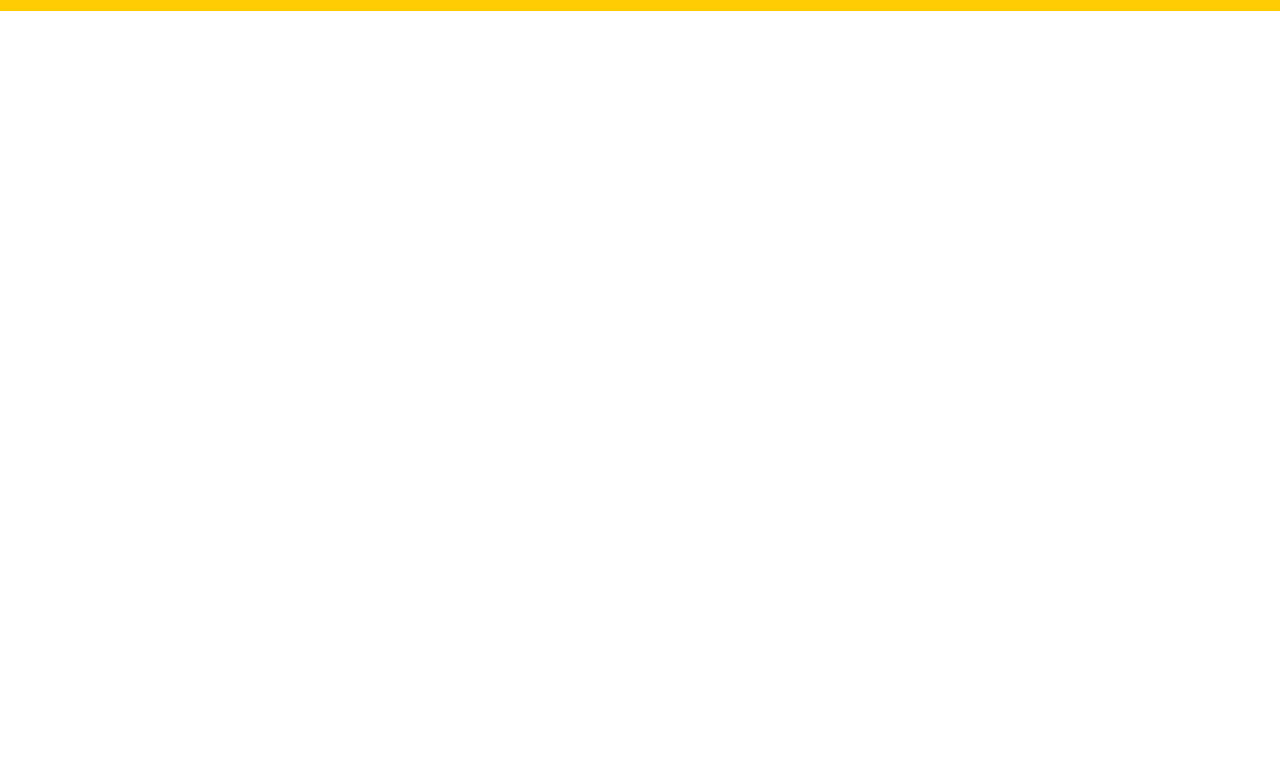
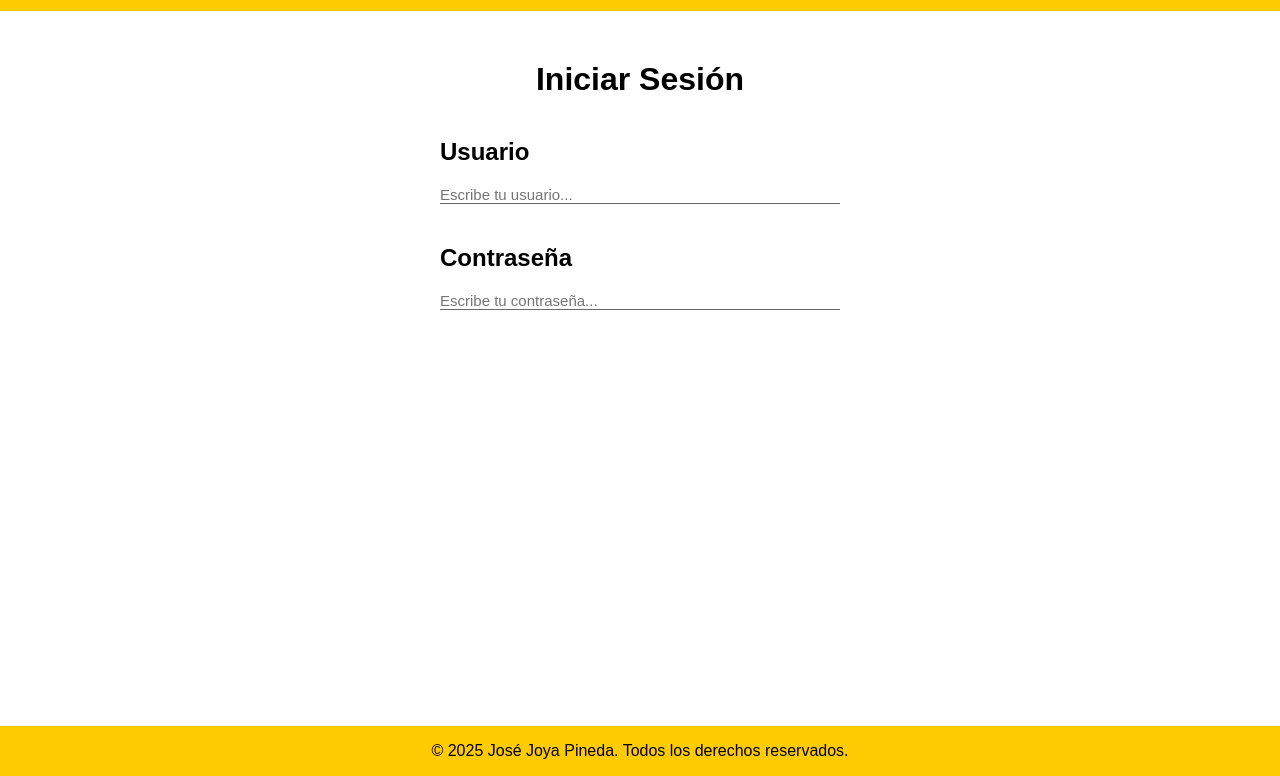
Before and after one commit to PJP27/ogs-brand-clone, a plain HTML site: page Usuario/iniciosesion.html in a window 1280 px wide. Shown: the part 74-850 px from the top of the page. Before the commit the page ends 800 px from the top, so only its background shows below. Drawn offline with Linux system fonts and the light colour scheme; files whose address does not match are found by name; a web font is replaced by a local one.

Commit message:
Añadido Iniciar Sesión

```diff
--- /dev/null
+++ b/Usuario/iniciosesion.css
@@ -0,0 +1,46 @@
+.iniciosesion {
+  width: 80vw;
+  max-width: 400px;
+  text-align: left;
+  margin-top: 50px;
+}
+
+.centrar {
+  display: flex;
+  flex-direction: column;
+  justify-content: center;
+  margin-top: 85px;
+  align-items: center;
+  margin-bottom: 40px;
+}
+
+input[type="text"] {
+  display: block;
+  margin-top: 20px;
+  width: 100%;
+  border: 0;
+  font-size: 15px;
+  outline: none;
+  color: rgba(0, 0, 0, 0.705);
+}
+
+input[type="text"]:focus {
+  border: none;
+  outline: none;
+}
+
+main {
+  display: flex;
+  align-items: center;
+  height: 100vh;
+}
+
+.subrayado {
+  width: 100%;
+  height: 1px;
+  background-color: rgba(51, 51, 51, 0.733);
+}
+
+h2 {
+  margin-top: 40px;
+}
--- a/Usuario/cuenta.html
+++ b/Usuario/iniciosesion.html
@@ -5,6 +5,7 @@
     <meta name="viewport" content="width=device-width, initial-scale=1.0" />
     <title>OG's OGS RECORDS</title>
     <link rel="stylesheet" href="header.css" />
+    <link rel="stylesheet" href="iniciosesion.css" />
   </head>
   <body>
     <header>
@@ -70,7 +71,18 @@
     <!-- PÁGINA OGS RECORDS -->
 
     <main>
-
+      <div class="iniciosesion">
+        <div class="centrar">
+          <h1>Iniciar Sesión</h1>
+        </div>
+         <h2>Usuario</h2>
+          <input type="text" placeholder="Escribe tu usuario..."/>
+          <div class="subrayado"></div>
+          <h2>Contraseña</h2>
+          <input type="text" placeholder="Escribe tu contraseña..."/>
+          <div class="subrayado"></div>
+        </div>
+      </div>
     </main>
 
     <footer>
```
